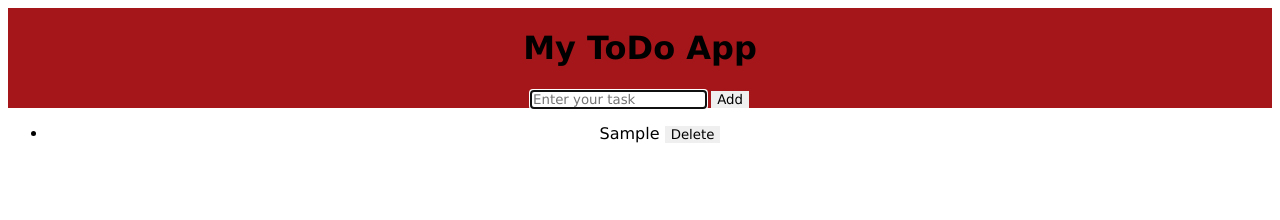
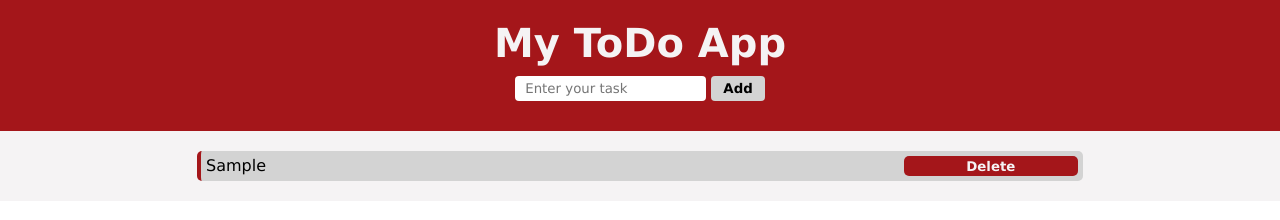
Before and after one commit to julianll1202/FSDI-103-JS-Class-04, a plain HTML site: page index.html in a window 1280 px wide. Both pictures are taken after typing "Sample" into the empty fields and a click on the button "Add". Drawn offline with Linux system fonts and the light colour scheme.

Commit message:
Added CSS to ToDo app

```diff
--- a/index.html
+++ b/index.html
@@ -11,7 +11,7 @@
     <header>
         <h1>My ToDo App</h1>
 
-        <div>
+        <div class="input-bar">
             <input type="text" placeholder="Enter your task" id="task">
             <button onclick="addTask()">Add</button>
         </div>
--- a/mystyle.css
+++ b/mystyle.css
@@ -1,6 +1,10 @@
 *{
     font-family: verdana;
-    border: none
+    margin: 0;
+    padding: 0;
+    box-sizing: border-box;
+    border: none;
+    outline: none;
 }
 
 body{
@@ -9,6 +13,62 @@ body{
     text-align: center;
 }
 
+
+/*Header*/
 header{
     background-color: #A4161A;
+    padding: 20px;
+    color: #F5F3F4;
 }
+header h1{
+    font-size: 40px;
+}
+
+.input-bar{
+    margin: 10px;
+}
+
+header input{
+    padding: 5px 10px;
+    border-radius: 4px;
+}
+header button{
+    background-color: #D3D3D3;
+    padding: 5px 12px;
+    border-radius: 4px;
+    font-weight: bold;
+}
+
+
+/*Main*/
+main{
+    background-color: #F5F3F4;
+}
+
+main ul{
+    margin: 20px;
+    list-style: none;
+    width: 70%;
+    margin-left: auto;
+    margin-right: auto;
+}
+
+main li{
+    display: flex;
+    flex-direction: row;
+    justify-content: space-between;
+    background-color: #D3D3D3;
+    margin: 5px;
+    padding: 5px;
+    border-radius: 5px;
+    border-left: 4px solid #A4161A;
+}
+
+main button{
+    background-color: #A4161A;
+    color: #F5F3F4;
+    width: 20%;
+    height: 20px;
+    border-radius: 5px;
+    font-weight: bold;
+}
```
